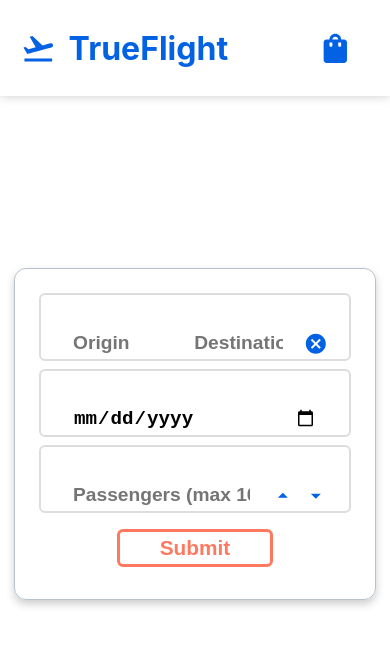
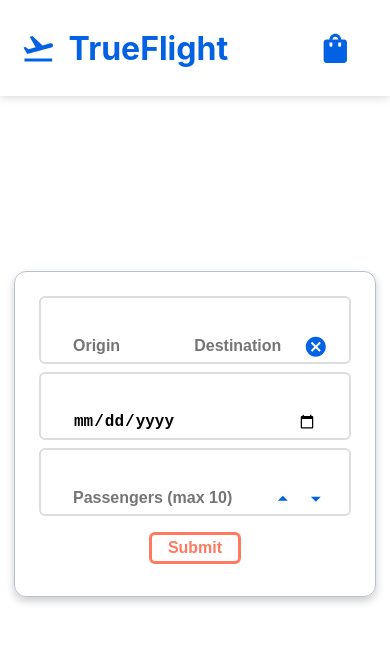
Before and after one commit to Isaakavo/trueflight, a React (Create React App) app: page / in a window 390 px wide. Shown: the top 646 px of the page. Built offline with nearby package versions, Linux system fonts and the light colour scheme; no server answers; the database is empty.

Commit message:
feat: added styles for responsive design

```diff
--- a/src/styles/cartDetail.css
+++ b/src/styles/cartDetail.css
@@ -33,3 +33,16 @@
   padding: 1rem 1.5rem;
   text-align: center;
 }
+
+@media only screen and (max-width: 426px) {
+  .cart-detail-container {
+    width: 80%;
+  }
+  cart-detail-container ul {
+    max-height: 100px;
+  }
+  .cart-item{
+    flex-direction: column;
+    font-size: 0.7rem;
+  }
+}
--- a/src/styles/dashboard.css
+++ b/src/styles/dashboard.css
@@ -148,16 +148,26 @@ svg:hover {
 }
 
 
-@media only screen and (max-width: 421px) {
+@media only screen and (max-width: 426px) {
   .inputs-container {
     width: 80%;
     height: 100%;
   }
+
+  .inputs{
+    font-size: 1rem;
+  }
+
   .airports-list li:active {
     background-color: none;
   }
 
   .search-button {
     width: auto;
+    font-size: 1rem;
+  }
+  .search-button:disabled {
+    width: auto;
+    font-size: 1rem;
   }
 }
--- a/src/styles/selectFlights.css
+++ b/src/styles/selectFlights.css
@@ -55,11 +55,23 @@
 }
 
 
-@media only screen and (max-width: 421px) {
+@media only screen and (max-width: 426px) {
   .flights-data  {
     flex-direction: column;
   }
-  .flights-list {
+  .flights-list li{
     width: auto;
+    display: flex;
+    flex-direction: column;
+  }
+
+  .flights-departure-container {
+    margin: 0.5rem;
+  }
+  .flights-departure-price {
+    border-radius: 0 0px 6px 6px;
+  }
+  .flights-departure-price:hover {
+    border-radius: 0 0px 6px 6px;
   }
 }
```
